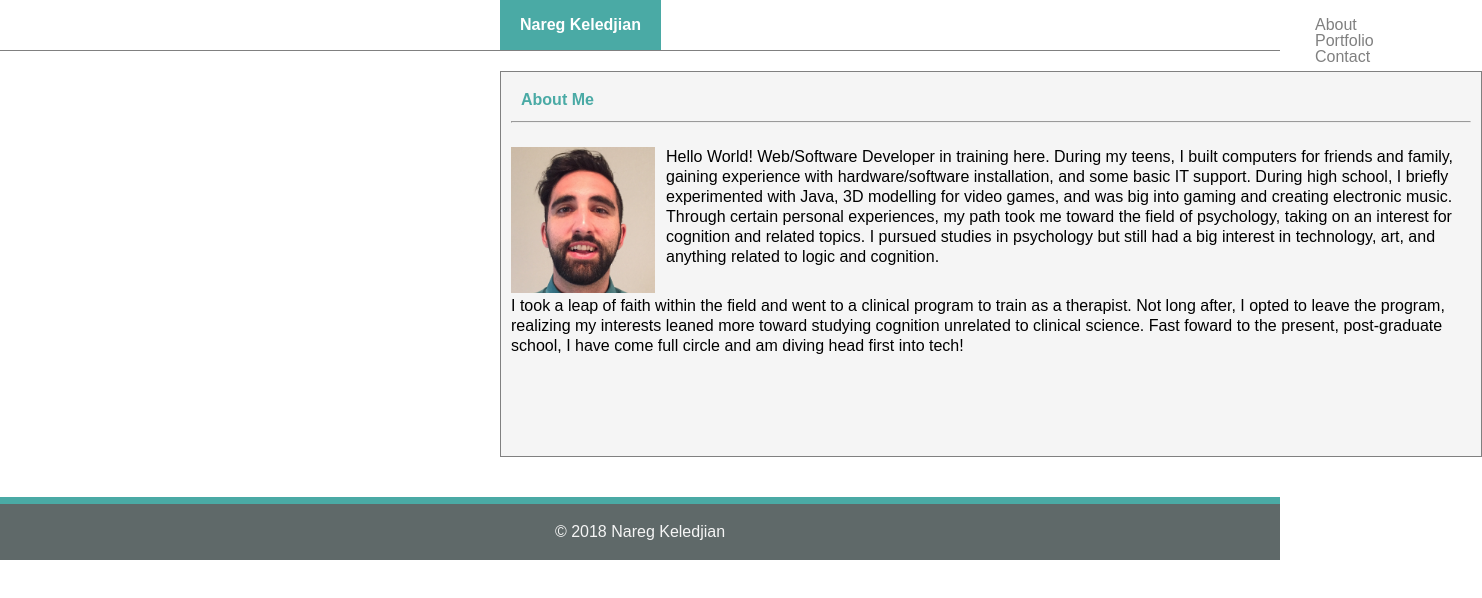
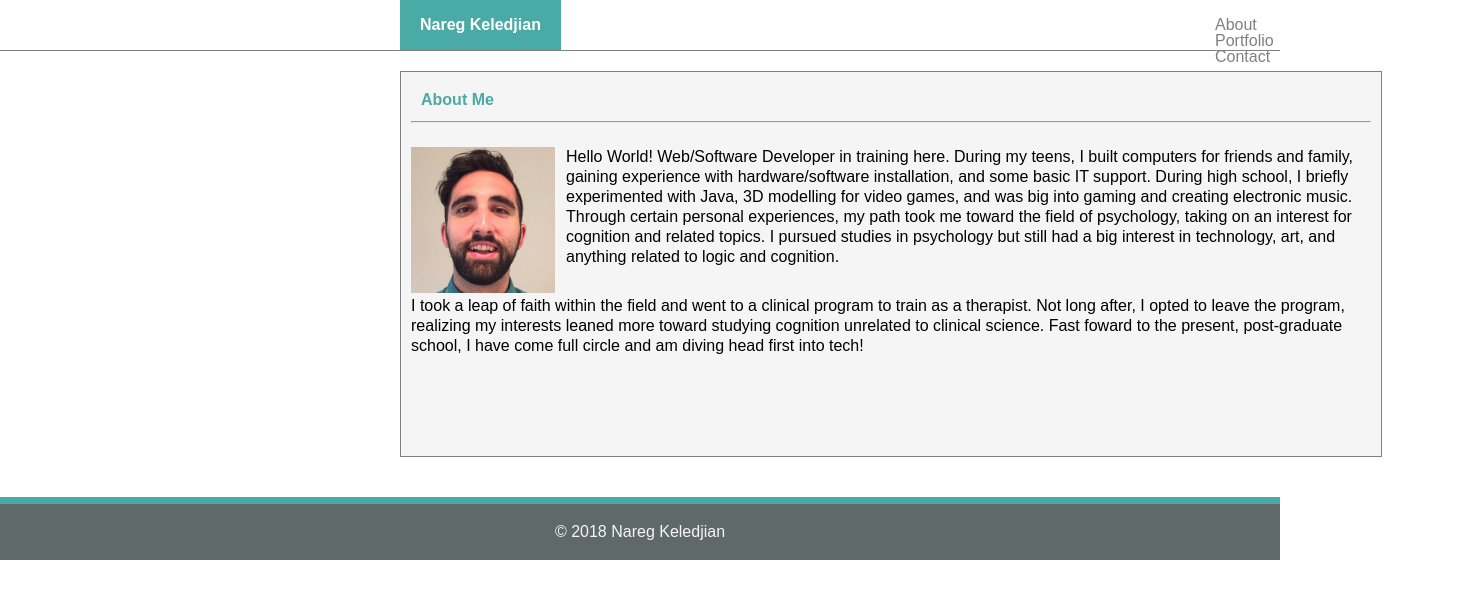
Before and after one commit to nkeledjian/basic-portfolio, a plain HTML site: page index.html in a window 1280 px wide. Shown: the whole page, 1482 px wide, since content can reach past the window. Drawn offline with Linux system fonts and the light colour scheme.

Commit message:
Quick layout tweak

```diff
--- a/assets/css/style.css
+++ b/assets/css/style.css
@@ -3,7 +3,7 @@
 header {
     padding-top: 0px;
     padding-bottom: 50px;
-    padding-left: 500px;
+    padding-left: 400px;
     padding-right: 500px;
     border-bottom: 1px solid grey;
     z-index: 1;
@@ -49,7 +49,7 @@ header {
     position: relative;
     width: 960px;
     margin-top: 0px;
-    margin-left: 500px;
+    margin-left: 400px;
     margin-right: 500px;
     padding-top: 10px;
     padding-bottom: 100px;
```
